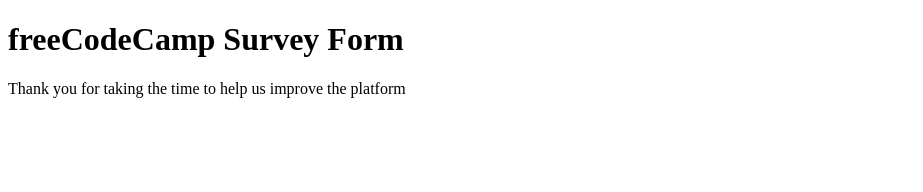
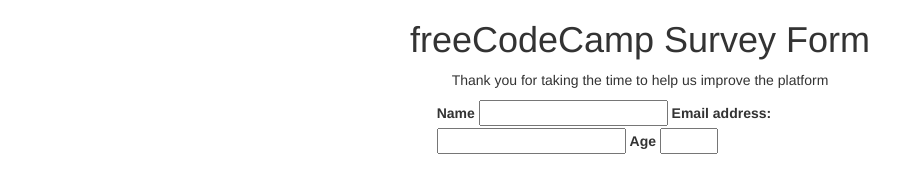
Before and after one commit to berkayersoy/webproject3, a plain HTML site: page index.html in a window 1280 px wide. Shown: the whole page, without its empty margins (0-923 px from the left). Drawn offline with nearby package versions, Linux system fonts and the light colour scheme.

Commit message:
added email name age in the form

```diff
--- a/index.html
+++ b/index.html
@@ -3,13 +3,36 @@
   <head>
     <meta charset="UTF-8">
     <title>Fork Me! FCC: Test Suite Template</title>
+    <link rel="stylesheet" href="https://maxcdn.bootstrapcdn.com/bootstrap/3.4.1/css/bootstrap.min.css">
+
+<!-- jQuery library -->
+<script src="https://ajax.googleapis.com/ajax/libs/jquery/3.4.1/jquery.min.js"></script>
+
+<!-- Latest compiled JavaScript -->
+<script src="https://maxcdn.bootstrapcdn.com/bootstrap/3.4.1/js/bootstrap.min.js"></script>
     <link rel="stylesheet" href="css/style.css">
   </head>
 
   <body>
     <script src="https://cdn.freecodecamp.org/testable-projects-fcc/v1/bundle.js"></script>
-      <h1 id="title">freeCodeCamp Survey Form</h1>
-      <p id="description">Thank you for taking the time to help us improve the platform</p>
+      <h1 align="center" id="title">freeCodeCamp Survey Form</h1>
+      <p align="center" id="description">Thank you for taking the time to help us improve the platform</p>
+      <div class="row">
+      <div class="col-md-4">
+      </div>
+      <div class="col-md-4">
+      <form id="survey-form">
+        <label id="name" >Name</label>
+        <input type="text">
+        <label >Email address:</label>
+        <input type="email" id="email">
+        <label>Age</label>
+        <input type="number" id="number" min="10" max="20"/>
+
+      </form>
+    </div>
+    </div>
+
     <!--
 
     Hello Camper!
```
